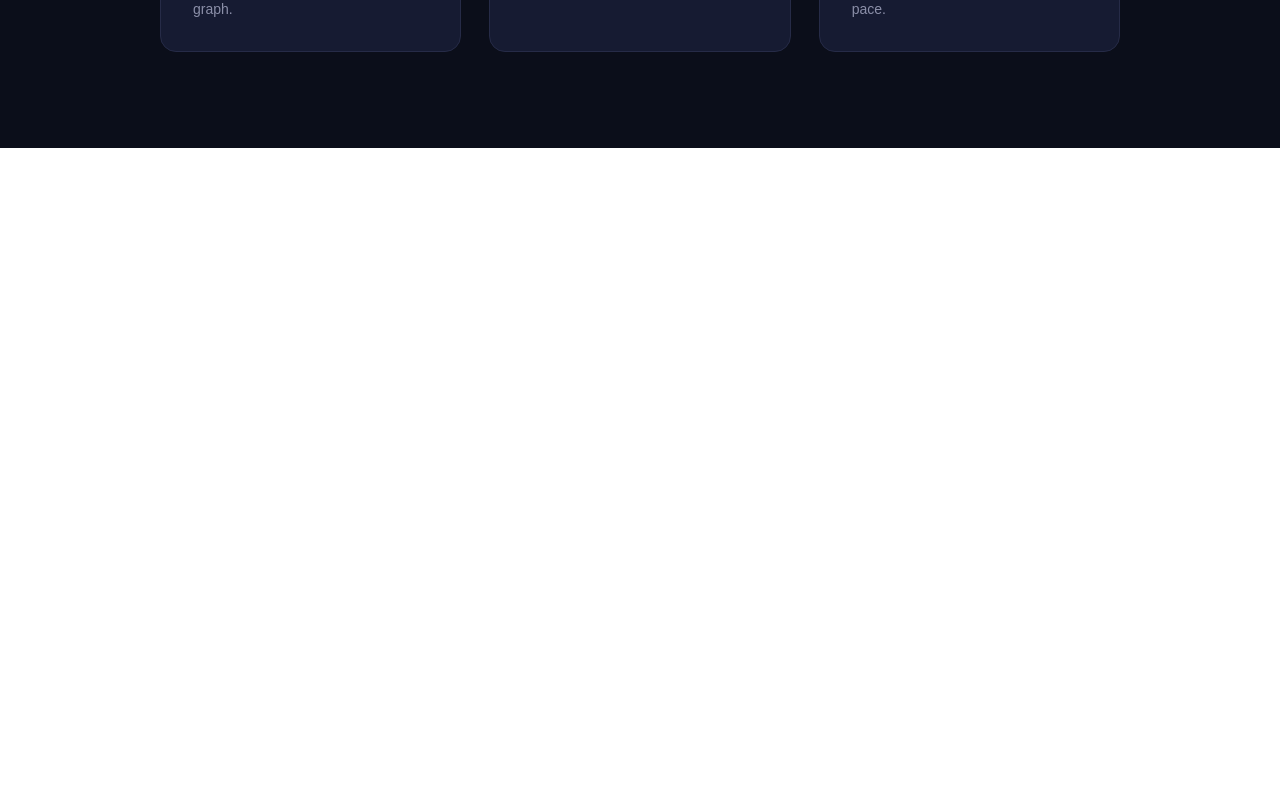
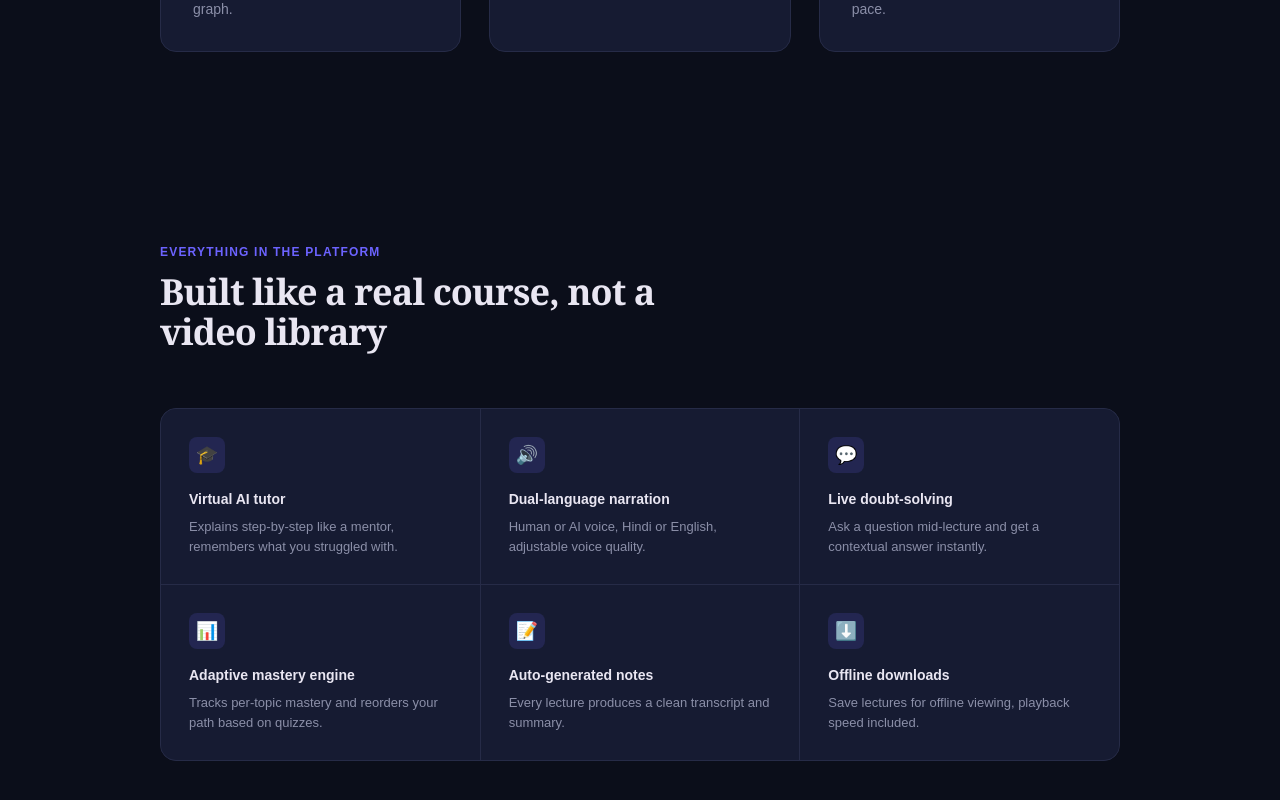
Before and after one commit to Somya0207/neuralearn, a Next.js app in the folder frontend/: page / in a window 1280 px wide. Shown: the part 959-1759 px from the top of the page. Before the commit the page ends 1107 px from the top, so only its background shows below. Built offline with nearby package versions, Linux system fonts and the light colour scheme.

Commit message:
Add Features grid section; remove stray root lockfile

```diff
--- /dev/null
+++ b/frontend/app/components/Features.tsx
@@ -0,0 +1,32 @@
+const features = [
+  { icon: "🎓", title: "Virtual AI tutor", desc: "Explains step-by-step like a mentor, remembers what you struggled with." },
+  { icon: "🔊", title: "Dual-language narration", desc: "Human or AI voice, Hindi or English, adjustable voice quality." },
+  { icon: "💬", title: "Live doubt-solving", desc: "Ask a question mid-lecture and get a contextual answer instantly." },
+  { icon: "📊", title: "Adaptive mastery engine", desc: "Tracks per-topic mastery and reorders your path based on quizzes." },
+  { icon: "📝", title: "Auto-generated notes", desc: "Every lecture produces a clean transcript and summary." },
+  { icon: "⬇️", title: "Offline downloads", desc: "Save lectures for offline viewing, playback speed included." },
+];
+
+export default function Features() {
+  return (
+    <section id="features" className="mx-auto max-w-5xl px-8 py-24">
+      <p className="mb-3 text-xs font-semibold uppercase tracking-widest text-[#6C63FF]">
+        Everything in the platform
+      </p>
+      <h2 className="mb-14 max-w-lg font-serif text-4xl font-semibold tracking-tight">
+        Built like a real course, not a video library
+      </h2>
+      <div className="grid grid-cols-3 gap-px overflow-hidden rounded-2xl border border-[#262B47] bg-[#262B47]">
+        {features.map((f) => (
+          <div key={f.title} className="bg-[#161B32] p-7">
+            <div className="mb-4 flex h-9 w-9 items-center justify-center rounded-lg bg-[#6C63FF26] text-lg">
+              {f.icon}
+            </div>
+            <h3 className="mb-2 text-sm font-semibold">{f.title}</h3>
+            <p className="text-[13px] text-[#8B8FA8]">{f.desc}</p>
+          </div>
+        ))}
+      </div>
+    </section>
+  );
+}
--- a/frontend/app/page.tsx
+++ b/frontend/app/page.tsx
@@ -1,5 +1,6 @@
 import Navbar from "./components/Navbar";
 import HowItWorks from "./components/HowItWorks";
+import Features from "./components/Features";
 
 export default function Home() {
   return (
@@ -19,6 +20,7 @@ export default function Home() {
         </p>
       </section>
       <HowItWorks />
+      <Features />
     </main>
   );
 }
```
Also changed, not shown: 1 other file (tests, documents, lock files or other folders).
